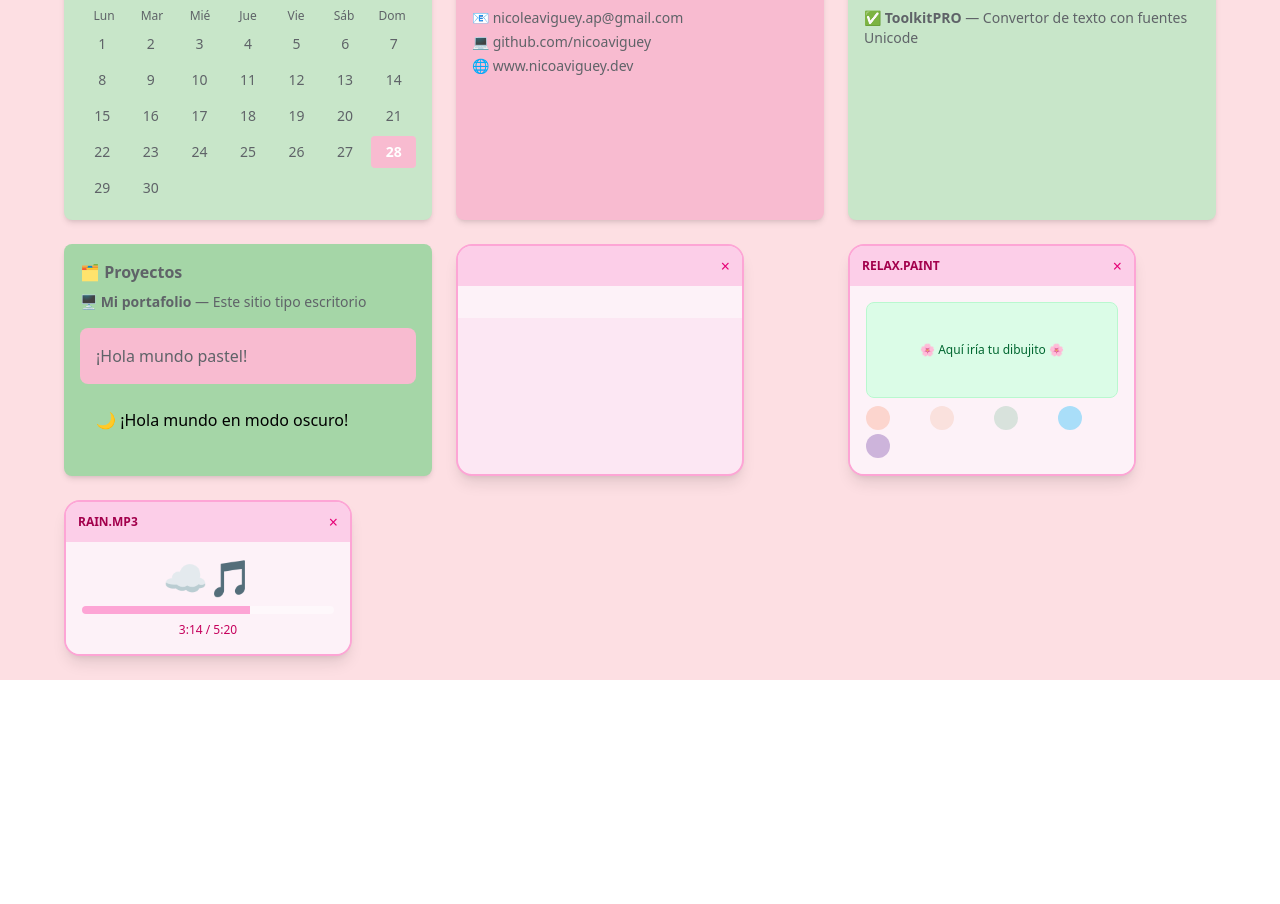
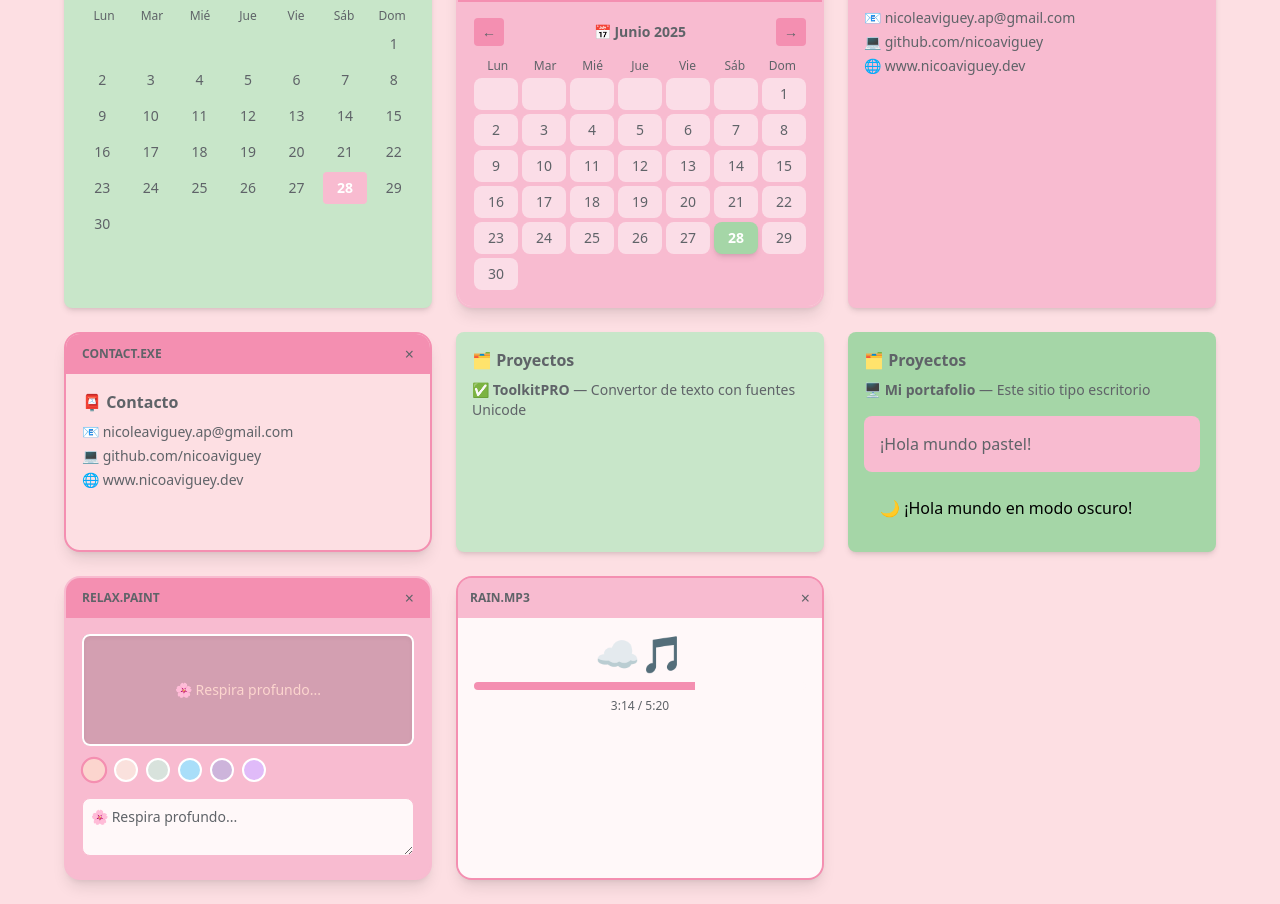
Before and after one commit to nicoaviguey/nicoaviguey-dev, a React (Vite) app: page / in a window 1280 px wide. Shown: the part 332-1236 px from the top of the page. Before the commit the page ends 1012 px from the top, so only its background shows below. Built offline with nearby package versions, Linux system fonts and the light colour scheme.

Commit message:
Probando más ventanas - spoiler: no me gustan

```diff
--- a/package.json
+++ b/package.json
@@ -10,11 +10,13 @@
     "preview": "vite preview"
   },
   "dependencies": {
+    "@tailwindcss/typography": "^0.5.16",
     "@tailwindcss/vite": "^4.1.11",
     "react": "^19.1.0",
     "react-dom": "^19.1.0",
     "react-draggable": "^4.5.0",
     "react-draggable-fixed": "^4.4.42",
+    "react-icons": "^5.5.0",
     "react-rnd": "^10.5.2"
   },
   "devDependencies": {
--- a/src/App.jsx
+++ b/src/App.jsx
@@ -11,6 +11,8 @@
 import Window from './components/Window';
 import RelaxPaint from './components/RelaxPaint';
 import RainMP3 from './components/RainMP3';
+import CalendarWindow from './components/CalendarWindow';
+import ContactCardWindow from './components/ContactCardWindow';
 
 export default function App() {
   const [dark, setDark] = useState(false);
@@ -33,10 +35,11 @@
             <ProfileBadge />
           </div>
           <Calendar />
+          <CalendarWindow />
           <ContactCard />
+          <ContactCardWindow />
           <ProjectUno />
           <ProjectDos />
-          <Window />
           <RelaxPaint />
           <RainMP3 />
         </div>
--- a/src/components/Calendar.jsx
+++ b/src/components/Calendar.jsx
@@ -1,17 +1,3 @@
-// function Calendar() {
-//   const today = new Date();
-//   const options = { weekday: 'long', year: 'numeric', month: 'long', day: 'numeric' };
-//   const formattedDate = today.toLocaleDateString('es-ES', options);
-
-//   return (
-//     <div className="bg-pastel-verde p-4 rounded-lg shadow-md">
-//       <h2 className="font-semibold text-base mb-2 text-pastel-gris">📅 Calendario</h2>
-//       <p className="text-sm text-pastel-gris">{formattedDate}</p>
-//     </div>
-//   );
-// }
-
-// export default Calendar;
 
 import { useState, useEffect } from 'react';
 
@@ -29,10 +15,9 @@
     const tempDays = [];
 
     // Rellenar espacios vacíos antes del 1
-    for (let i = 0; i < firstDay; i++) {
+    for (let i = 0; i < (firstDay === 0 ? 6 : firstDay - 1); i++) {
       tempDays.push(null);
     }
-
     // Rellenar los días del mes
     for (let i = 1; i <= lastDate; i++) {
       tempDays.push(i);
--- /dev/null
+++ b/src/components/CalendarWindow.jsx
@@ -0,0 +1,111 @@
+import { useState, useEffect } from 'react';
+
+export default function CalendarWindow() {
+  const [days, setDays] = useState([]);
+  const today = new Date();
+  const [month, setMonth] = useState(today.getMonth());
+  const [year, setYear] = useState(today.getFullYear());
+
+  const monthNames = [
+    'Enero', 'Febrero', 'Marzo', 'Abril', 'Mayo', 'Junio',
+    'Julio', 'Agosto', 'Septiembre', 'Octubre', 'Noviembre', 'Diciembre'
+  ];
+
+  useEffect(() => {
+    const firstDay = new Date(year, month, 1).getDay(); // Día de la semana del 1er día
+    const lastDate = new Date(year, month + 1, 0).getDate(); // Último día del mes
+
+    const tempDays = [];
+    // Rellenar espacios vacíos antes del 1
+    for (let i = 0; i < (firstDay === 0 ? 6 : firstDay - 1); i++) {
+      tempDays.push(null);
+    }
+    // Rellenar los días del mes
+    for (let i = 1; i <= lastDate; i++) {
+      tempDays.push(i);
+    }
+
+    setDays(tempDays);
+  }, [month, year]);
+
+  const currentDay = today.getDate();
+  const currentMonth = today.getMonth();
+  const currentYear = today.getFullYear();
+
+  function goToPrevMonth() {
+    if (month === 0) {
+      setMonth(11);
+      setYear(y => y - 1);
+    } else {
+      setMonth(m => m - 1);
+    }
+  }
+
+  function goToNextMonth() {
+    if (month === 11) {
+      setMonth(0);
+      setYear(y => y + 1);
+    } else {
+      setMonth(m => m + 1);
+    }
+  }
+
+  return (
+    <div className="w-full rounded-2xl border-2 border-pastel-rosa bg-pastel-fondo shadow-lg overflow-hidden">
+      {/* Encabezado */}
+      <div className="bg-pastel-peonia px-4 py-2 flex justify-between items-center">
+        <span className="text-xs font-bold text-pastel-gris">CALENDAR.EXE</span>
+        <button className="text-pastel-gris hover:text-pastel-peonia">×</button>
+      </div>
+
+      {/* Contenido */}
+      <div className="p-4 bg-pastel-rosa">
+        <div className="flex items-center justify-between mb-3">
+          <button
+            onClick={goToPrevMonth}
+            className="text-sm px-2 py-1 bg-pastel-peonia text-pastel-gris rounded hover:bg-pastel-pistacho"
+          >
+            ←
+          </button>
+          <span className="text-sm font-semibold text-pastel-gris">
+            📅 {monthNames[month]} {year}
+          </span>
+          <button
+            onClick={goToNextMonth}
+            className="text-sm px-2 py-1 bg-pastel-peonia text-pastel-gris rounded hover:bg-pastel-pistacho"
+          >
+            →
+          </button>
+        </div>
+
+        <div className="grid grid-cols-7 text-xs text-pastel-gris font-medium mb-1 text-center">
+          <div>Lun</div>
+          <div>Mar</div>
+          <div>Mié</div>
+          <div>Jue</div>
+          <div>Vie</div>
+          <div>Sáb</div>
+          <div>Dom</div>
+        </div>
+
+        <div className="grid grid-cols-7 gap-1 text-center text-pastel-gris text-sm">
+          {days.map((day, index) => (
+            <div
+              key={index}
+              className={`h-8 flex items-center justify-center rounded-lg ${
+                day === currentDay &&
+                month === currentMonth &&
+                year === currentYear
+                  ? 'bg-pastel-pistacho text-white font-bold shadow-md'
+                  : 'bg-white/50'
+              }`}
+            >
+              {day || ''}
+            </div>
+          ))}
+        </div>
+      </div>
+    </div>
+
+  );
+}
--- /dev/null
+++ b/src/components/ContactCardWindow.jsx
@@ -0,0 +1,48 @@
+function ContactCard() {
+  return (
+    <div className="w-full rounded-2xl border-2 border-pastel-peonia bg-pastel-fondo shadow-lg overflow-hidden">
+      {/* Encabezado estilo ventana */}
+      <div className="bg-pastel-peonia px-4 py-2 flex justify-between items-center">
+        <span className="text-xs font-bold text-pastel-gris">CONTACT.EXE</span>
+        <button className="text-pastel-gris hover:text-pastel-peonia">×</button>
+      </div>
+
+      {/* Contenido */}
+      <div className="p-4 bg-pastel-fondo">
+        <h2 className="font-semibold text-base mb-2 text-pastel-gris">📮 Contacto</h2>
+        <ul className="text-sm text-pastel-gris space-y-1">
+          <li>
+            <a
+              href="mailto:nicoaviguey.ap@gmail.com"
+              className="hover:underline"
+            >
+              📧 nicoleaviguey.ap@gmail.com
+            </a>
+          </li>
+          <li>
+            <a
+              href="https://github.com/nicoaviguey"
+              target="_blank"
+              rel="noopener noreferrer"
+              className="hover:underline"
+            >
+              💻 github.com/nicoaviguey
+            </a>
+          </li>
+          <li>
+            <a
+              href="https://www.nicoaviguey.dev/"
+              target="_blank"
+              rel="noopener noreferrer"
+              className="hover:underline"
+            >
+              🌐 www.nicoaviguey.dev
+            </a>
+          </li>
+        </ul>
+      </div>
+    </div>
+  );
+}
+
+export default ContactCard;
--- a/src/components/RainMP3.jsx
+++ b/src/components/RainMP3.jsx
@@ -5,10 +5,10 @@
     <Window title="RAIN.MP3">
       <div className="flex flex-col items-center space-y-2">
         <div className="text-4xl">☁️🎵</div>
-        <div className="w-full bg-white/40 rounded-full h-2 overflow-hidden">
-          <div className="bg-pink-300 h-full w-2/3"></div>
+        <div className="w-full bg-tema-fondo rounded-full h-2 overflow-hidden">
+          <div className="bg-pastel-peonia h-full w-2/3"></div>
         </div>
-        <div className="text-xs text-pink-700">3:14 / 5:20</div>
+        <div className="text-xs text-tema">3:14 / 5:20</div>
       </div>
     </Window>
   );
--- a/src/components/RelaxPaint.jsx
+++ b/src/components/RelaxPaint.jsx
@@ -1,19 +1,60 @@
-import Window from "./Window";
+import { useState } from 'react';
 
 export default function RelaxPaint() {
+  const pastelColors = [
+    '#fcd5ce', '#fae1dd', '#d8e2dc', '#a9def9', '#cdb4db', '#e0bbf9',
+  ];
+
+  const [selectedColor, setSelectedColor] = useState(pastelColors[0]);
+  const [message, setMessage] = useState('🌸 Respira profundo...');
+
   return (
-    <Window title="RELAX.PAINT">
-      <div className="space-y-2">
-        <div className="h-24 w-full bg-green-100 rounded-lg border border-green-200 flex items-center justify-center text-green-800 text-xs">
-          🌸 Aquí iría tu dibujito 🌸
+    <div className="w-full rounded-2xl border-2 border-pastel-rosa bg-pastel-rosa shadow-lg overflow-hidden">
+      {/* Encabezado */}
+      <div className="bg-pastel-peonia px-4 py-2 flex justify-between items-center">
+        <span className="text-xs font-bold text-tema">RELAX.PAINT</span>
+        <button className="text-tema hover:text-pink-800">×</button>
+      </div>
+
+      {/* Contenido */}
+      <div className="p-4 bg-pastel-rosa">
+        {/* Canvas simulado */}
+        <div
+          className="w-full h-28 rounded-lg border-2 border-white shadow-inner flex items-center justify-center text-center px-2 text-tema text-sm"
+          style={{
+            backgroundImage: '',
+            backgroundSize: 'cover',
+            backgroundPosition: 'center',
+            color: selectedColor,
+            backdropFilter: 'brightness(0.85)',
+          }}
+        >
+          {message}
         </div>
 
-        <div className="grid grid-cols-4 gap-1">
-          {["#fcd5ce", "#fae1dd", "#d8e2dc", "#a9def9", "#cdb4db"].map((color, i) => (
-            <div key={i} className="w-6 h-6 rounded-full" style={{ backgroundColor: color }}></div>
+        {/* Color picker */}
+        <div className="mt-3 mb-2 flex gap-2 flex-wrap">
+          {pastelColors.map((color, index) => (
+            <button
+              key={index}
+              onClick={() => setSelectedColor(color)}
+              className={`w-6 h-6 rounded-full border-2 ${
+                selectedColor === color ? 'border-pastel-peonia scale-110' : 'border-white'
+              }`}
+              style={{ backgroundColor: color }}
+            />
           ))}
         </div>
+
+        {/* Campo para mensaje */}
+        <textarea
+          className="w-full mt-2 text-sm rounded-lg p-2 border border-pastel-rosa text-tema focus:outline-none focus:ring-2 focus:ring-pink-300 bg-tema-fondo"
+          rows="2"
+          placeholder="Escribe algo bonito..."
+          value={message}
+          onChange={(e) => setMessage(e.target.value)}
+        />
       </div>
-    </Window>
+    </div>
   );
 }
--- a/src/components/Window.jsx
+++ b/src/components/Window.jsx
@@ -1,14 +1,14 @@
 export default function Window({ title, children }) {
   return (
-    <div className="w-72 rounded-2xl bg-pink-100 border-2 border-pink-300 shadow-lg overflow-hidden">
+    <div className="w-full rounded-2xl bg-pastel-rosa border-2 border-pastel-peonia shadow-lg overflow-hidden">
       {/* Header */}
-      <div className="bg-pink-200 flex items-center justify-between px-3 py-2">
-        <span className="text-xs font-bold text-pink-800">{title}</span>
-        <button className="text-pink-600 hover:text-pink-800">×</button>
+      <div className="bg-pastel-rosa flex items-center justify-between px-3 py-2">
+        <span className="text-xs font-bold text-tema">{title}</span>
+        <button className="text-tema hover:text-pink-800">×</button>
       </div>
 
       {/* Content */}
-      <div className="p-4 bg-pink-50 text-pink-900 text-sm">
+      <div className="w-full h-full p-4 bg-tema-fondo text-tema text-sm">
         {children}
       </div>
     </div>
--- a/src/index.css
+++ b/src/index.css
@@ -1,4 +1,5 @@
 @import 'tailwindcss';
+/* @import '@tailwindcss/typography'; */
 
 @layer utilities {
   /* 🌸 Paleta pastel clara */
@@ -8,6 +9,9 @@
   .bg-pastel-peonia     { background-color: #F48FB1; }
   .bg-pastel-fondo      { background-color: #fddfe3; }
   .text-pastel-gris     { color: #5F6368; }
+  .border-pastel-rosa   { border-color: #F8BBD0; }
+  .border-pastel-peonia { border-color: #F48FB1;}
+  .hover\:bg-pastel-pistacho:hover  { background-color: #A5D6A7; }
 
   /* 🌙 Paleta pastel modo oscuro: solo se aplica cuando .dark está presente */
   /* Actualmente lo cambié por una paleta de colores café-hobbit que estoy probando */
@@ -17,6 +21,9 @@
   .dark .bg-pastel-peonia     { background-color: #ccb9a3; }
   .dark .bg-pastel-fondo      { background-color: #6c6661; }
   .dark .text-pastel-gris     { color: #F5F5F5; }
+  .dark .border-pastel-rosa   { border-color: #705a47; }
+  .dark .border-pastel-rosa   { border-color: #705a47; }
+  .dark .hover\:bg-pastel-pistacho:hover  { background-color: #554e49; }
 
   /* Alias para fondo y texto general */
   .bg-tema-fondo { background-color: #FFF8F9; }
```
Also changed, not shown: src/assets/fondo-hoja.jpg (added), 1 other file (tests, documents, lock files or other folders).
